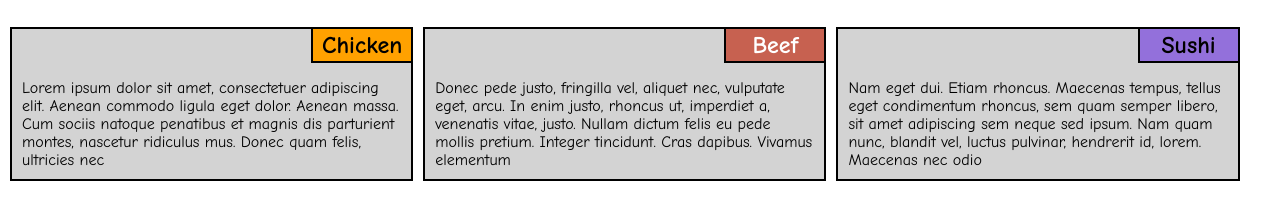
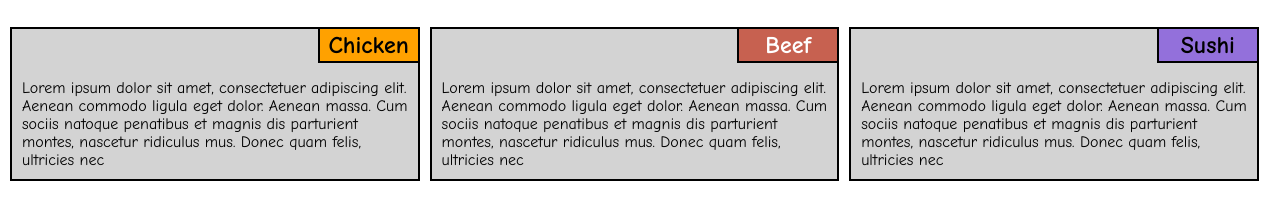
Before and after one commit to chrystal-lyu/module2_solutions, a plain HTML site: page index.html in a window 1280 px wide. Shown: the part 70-290 px from the top of the page. Drawn offline with Linux system fonts and the light colour scheme; files that its build step writes are made by us from their sources.

Commit message:
Update index.html

```diff
--- a/index.html
+++ b/index.html
@@ -4,7 +4,7 @@
     <meta charset="UTF-8">
     <meta name = "viewpoint" content = "width = device-width, initial-scale=1">
     <title>Assignment Solution for Module 2</title>
-    <link rel="stylesheet" href="stylesheet.css">
+    <link rel="stylesheet" href="module2styles.css">
 </head>
 <body>
 
@@ -28,7 +28,7 @@
         <h2 id="beef">Beef</h2>
         <div class="content">
             <p>
-                Donec pede justo, fringilla vel, aliquet nec, vulputate eget, arcu. In enim justo, rhoncus ut, imperdiet a, venenatis vitae, justo. Nullam dictum felis eu pede mollis pretium. Integer tincidunt. Cras dapibus. Vivamus elementum
+                Lorem ipsum dolor sit amet, consectetuer adipiscing elit. Aenean commodo ligula eget dolor. Aenean massa. Cum sociis natoque penatibus et magnis dis parturient montes, nascetur ridiculus mus. Donec quam felis, ultricies nec
             </p>
         </div>
     </div>
@@ -40,7 +40,7 @@
         <h2 id="sushi">Sushi</h2>
         <div class="content">
             <p>
-                Nam eget dui. Etiam rhoncus. Maecenas tempus, tellus eget condimentum rhoncus, sem quam semper libero, sit amet adipiscing sem neque sed ipsum. Nam quam nunc, blandit vel, luctus pulvinar, hendrerit id, lorem. Maecenas nec odio
+                Lorem ipsum dolor sit amet, consectetuer adipiscing elit. Aenean commodo ligula eget dolor. Aenean massa. Cum sociis natoque penatibus et magnis dis parturient montes, nascetur ridiculus mus. Donec quam felis, ultricies nec
             </p>
         </div>
     </div>
```
